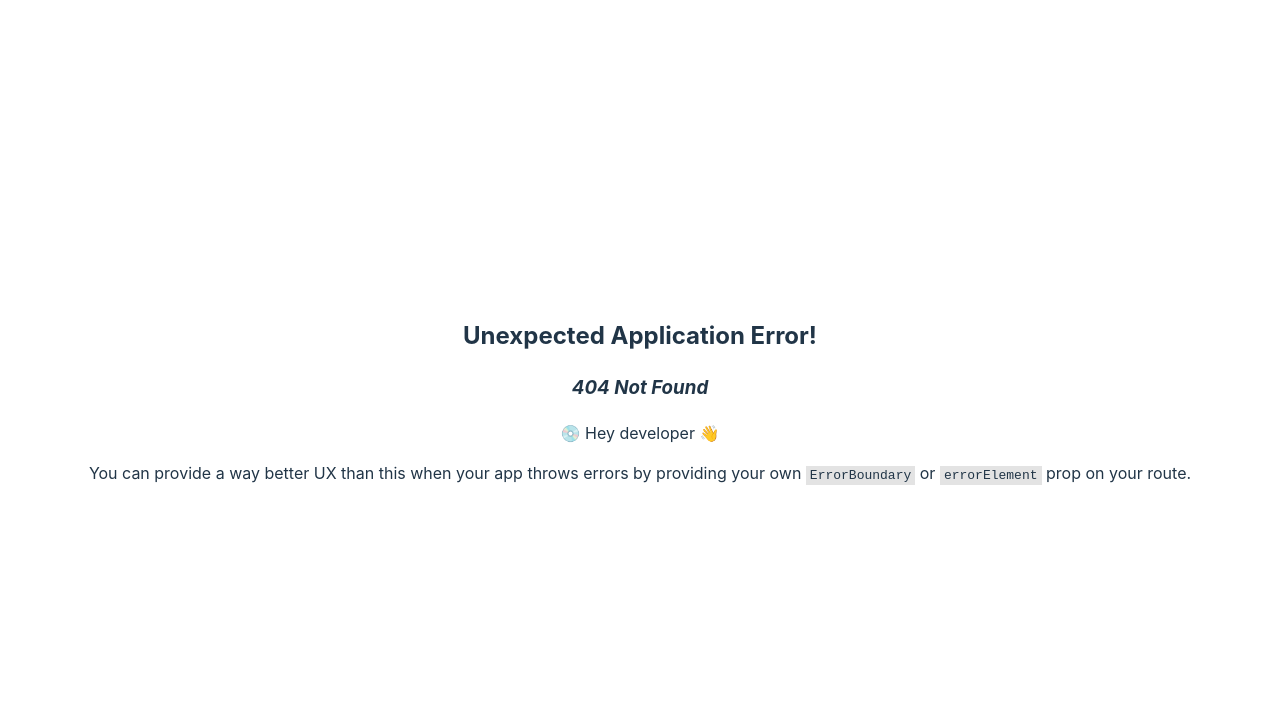
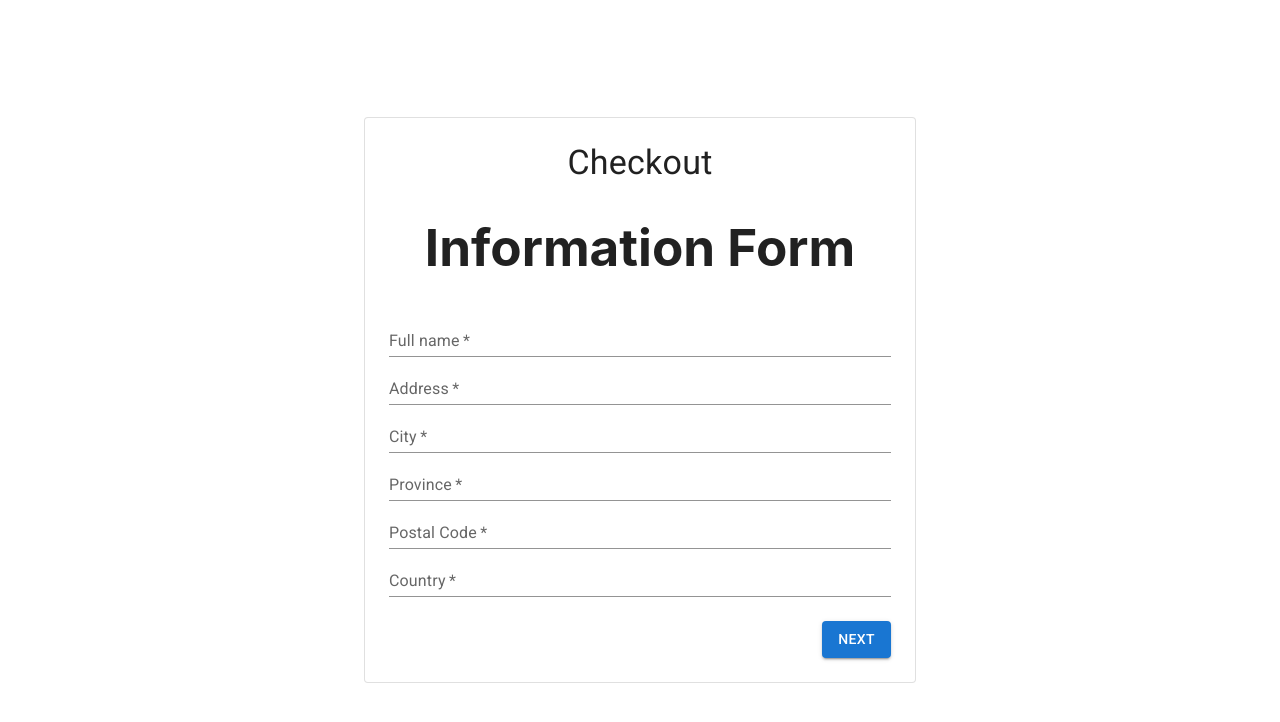
Before and after one commit to nicholasnikolov90/Flight-Reservation-System, a React (Vite) app in the folder client/: page /checkout in a window 1280 px wide. Before the commit this address had no page. Shown: the top 722 px of the page. Built offline with nearby package versions, Linux system fonts and the light colour scheme.

Commit message:
Create checkout page

```diff
--- a/client/src/main.tsx
+++ b/client/src/main.tsx
@@ -8,6 +8,7 @@ import { RouterProvider, createBrowserRouter } from "react-router-dom";
 import "./index.css";
 import BrowseFlight from "./views/BrowseFlight";
 import Home from "./views/Home";
+import Checkout from "./views/Payment/Checkout";
 import SeatMap from "./views/SeatMap";
 
 const router = createBrowserRouter([
@@ -23,6 +24,10 @@ const router = createBrowserRouter([
     path: "/seatmap",
     element: <SeatMap />,
   },
+  {
+    path: "/checkout",
+    element: <Checkout />,
+  },
 ]);
 
 ReactDOM.createRoot(document.getElementById("root")!).render(
--- a/client/src/views/BrowseFlight.tsx
+++ b/client/src/views/BrowseFlight.tsx
@@ -75,7 +75,6 @@ export default function BrowseFlight() {
     <ThemeProvider theme={defaultTheme}>
       <main>
         <Container sx={{ py: 8 }} maxWidth="md">
-          {/* End hero unit */}
           <Grid container spacing={4}>
             {FLIGHT_SAMPLE.map((flight) => (
               <Grid item key={flight.id} xs={12} sm={6} md={4}>
@@ -89,7 +88,6 @@ export default function BrowseFlight() {
                   <CardMedia
                     component="div"
                     sx={{
-                      // 16:9
                       pt: "56.25%",
                     }}
                     image="https://source.unsplash.com/random?wallpapers"
@@ -107,7 +105,6 @@ export default function BrowseFlight() {
                   </CardContent>
                   <CardActions>
                     <Button size="small">View</Button>
-                    {/* <Button size="small">Edit</Button> */}
                   </CardActions>
                 </Card>
               </Grid>
--- a/client/src/views/Home.tsx
+++ b/client/src/views/Home.tsx
@@ -23,6 +23,7 @@ const Home = () => {
       <h1>Home</h1>
       <Button onClick={() => navigate("/browseflight")}> Get started! </Button>
       <Button onClick={() => navigate("/seatmap")}> Seat map </Button>
+      <Button onClick={() => navigate("/checkout")}> Checkout </Button>
     </div>
   );
 };
--- /dev/null
+++ b/client/src/views/Payment/Checkout.tsx
@@ -0,0 +1,138 @@
+import Box from "@mui/material/Box";
+import Button from "@mui/material/Button";
+import Container from "@mui/material/Container";
+import Paper from "@mui/material/Paper";
+import Typography from "@mui/material/Typography";
+import React, { useState } from "react";
+import InformationForm from "./InformationForm";
+import PaymentForm from "./PaymentForm";
+import ReviewOrder from "./ReviewOrder";
+
+const STEPS = ["Information details", "Payment details", "Review your order"];
+
+export type Information = {
+  name: string;
+  address: string;
+  city: string;
+  province: string;
+  postalcode: string;
+  country: string;
+};
+
+export type Card = {
+  name: string;
+  number: string;
+  expDate: string;
+  cvv: string;
+};
+
+export default function Checkout() {
+  const [activeStep, setActiveStep] = useState(0);
+  const [information, setInformation] = useState<Information>({
+    name: "",
+    address: "",
+    city: "",
+    province: "",
+    postalcode: "",
+    country: "",
+  });
+  const [card, setCard] = useState<Card>({
+    name: "",
+    number: "",
+    expDate: "",
+    cvv: "",
+  });
+
+  function getStepContent(step: number) {
+    switch (step) {
+      case 0:
+        return (
+          <InformationForm
+            information={information}
+            setInformation={setInformation}
+          />
+        );
+      case 1:
+        return <PaymentForm card={card} setCard={setCard} />;
+      case 2:
+        return <ReviewOrder />;
+      default:
+        throw new Error("Unknown step");
+    }
+  }
+
+  const handleNext = () => {
+    setActiveStep(activeStep + 1);
+  };
+
+  const handleBack = () => {
+    setActiveStep(activeStep - 1);
+  };
+
+  const handleSubmit = () => {
+    setActiveStep(activeStep + 1);
+    // TODO: Implement send email
+  };
+
+  return (
+    <>
+      <Container component="main" maxWidth="sm" sx={{ mb: 4 }}>
+        <Paper
+          variant="outlined"
+          sx={{ my: { xs: 3, md: 6 }, p: { xs: 2, md: 3 } }}
+        >
+          <Typography component="h1" variant="h4" align="center">
+            Checkout
+          </Typography>
+          {activeStep === STEPS.length ? (
+            <React.Fragment>
+              <Typography variant="h5" gutterBottom>
+                Thank you for your order.
+              </Typography>
+              <Typography variant="subtitle1">
+                Your order number is #2001539. We have emailed your order
+                confirmation, and will send you an update when your order has
+                shipped.
+              </Typography>
+            </React.Fragment>
+          ) : (
+            <React.Fragment>
+              {getStepContent(activeStep)}
+              <Box sx={{ display: "flex", justifyContent: "flex-end" }}>
+                {activeStep !== 0 && (
+                  <Button onClick={handleBack} sx={{ mt: 3, ml: 1 }}>
+                    Back
+                  </Button>
+                )}
+                {activeStep === STEPS.length - 1 ? (
+                  <Button
+                    variant="contained"
+                    onClick={handleNext}
+                    sx={{ mt: 3, ml: 1 }}
+                  >
+                    Place order
+                  </Button>
+                ) : (
+                  <Button
+                    variant="contained"
+                    onClick={handleSubmit}
+                    sx={{ mt: 3, ml: 1 }}
+                  >
+                    Next
+                  </Button>
+                )}
+                {/* <Button
+                  variant="contained"
+                  onClick={handleNext}
+                  sx={{ mt: 3, ml: 1 }}
+                >
+                  {activeStep === STEPS.length - 1 ? "Place order" : "Next"}
+                </Button> */}
+              </Box>
+            </React.Fragment>
+          )}
+        </Paper>
+      </Container>
+    </>
+  );
+}
--- /dev/null
+++ b/client/src/views/Payment/InformationForm.tsx
@@ -0,0 +1,91 @@
+import TextField from "@mui/material/TextField";
+import { useEffect } from "react";
+import { Information } from "./Checkout";
+
+type InformationFormProps = {
+  information: Information;
+  setInformation: React.Dispatch<React.SetStateAction<Information>>;
+};
+
+const InformationForm = ({
+  information,
+  setInformation,
+}: InformationFormProps) => {
+  useEffect(() => {
+    console.log(information);
+  }, [information]);
+
+  return (
+    <div>
+      <h1>Information Form</h1>
+      <TextField
+        required
+        value={information.name}
+        onChange={(e) => {
+          setInformation({ ...information, name: e.target.value });
+        }}
+        id="name"
+        label="Full name"
+        fullWidth
+        variant="standard"
+      />
+      <TextField
+        required
+        value={information.address}
+        onChange={(e) => {
+          setInformation({ ...information, address: e.target.value });
+        }}
+        id="address"
+        label="Address"
+        fullWidth
+        variant="standard"
+      />
+      <TextField
+        required
+        value={information.city}
+        onChange={(e) => {
+          setInformation({ ...information, city: e.target.value });
+        }}
+        id="city"
+        label="City"
+        fullWidth
+        variant="standard"
+      />
+      <TextField
+        required
+        value={information.province}
+        onChange={(e) => {
+          setInformation({ ...information, province: e.target.value });
+        }}
+        id="province"
+        label="Province"
+        fullWidth
+        variant="standard"
+      />
+      <TextField
+        required
+        value={information.postalcode}
+        onChange={(e) => {
+          setInformation({ ...information, postalcode: e.target.value });
+        }}
+        id="postalcode"
+        label="Postal Code"
+        fullWidth
+        variant="standard"
+      />
+      <TextField
+        required
+        value={information.country}
+        onChange={(e) => {
+          setInformation({ ...information, country: e.target.value });
+        }}
+        id="country"
+        label="Country"
+        fullWidth
+        variant="standard"
+      />
+    </div>
+  );
+};
+
+export default InformationForm;
--- /dev/null
+++ b/client/src/views/Payment/PaymentForm.tsx
@@ -0,0 +1,69 @@
+import TextField from "@mui/material/TextField";
+import { useEffect } from "react";
+import { Card } from "./Checkout";
+
+type PaymentFormProps = {
+  card: Card;
+  setCard: React.Dispatch<React.SetStateAction<Card>>;
+};
+
+const PaymentForm = ({ card, setCard }: PaymentFormProps) => {
+  useEffect(() => {
+    console.log(card);
+  }, [card]);
+  return (
+    <div>
+      <h1>Payment Form</h1>
+      <TextField
+        required
+        value={card.name}
+        onChange={(e) => {
+          setCard({ ...card, name: e.target.value });
+        }}
+        id="cardName"
+        label="Name on card"
+        fullWidth
+        autoComplete="cc-name"
+        variant="standard"
+      />
+      <TextField
+        required
+        value={card.number}
+        onChange={(e) => {
+          setCard({ ...card, number: e.target.value });
+        }}
+        id="cardNumber"
+        label="Card number"
+        fullWidth
+        autoComplete="cc-number"
+        variant="standard"
+      />
+      <TextField
+        required
+        value={card.expDate}
+        onChange={(e) => {
+          setCard({ ...card, expDate: e.target.value });
+        }}
+        id="expDate"
+        label="Expiry date"
+        fullWidth
+        autoComplete="cc-exp"
+        variant="standard"
+      />
+      <TextField
+        required
+        value={card.cvv}
+        onChange={(e) => {
+          setCard({ ...card, cvv: e.target.value });
+        }}
+        id="cvv"
+        label="CVV"
+        fullWidth
+        autoComplete="cc-csc"
+        variant="standard"
+      />
+    </div>
+  );
+};
+
+export default PaymentForm;
--- /dev/null
+++ b/client/src/views/Payment/ReviewOrder.tsx
@@ -0,0 +1,38 @@
+import { List, ListItem, ListItemText, Typography } from "@mui/material";
+
+const payments = [
+  {
+    id: "0123890",
+    detail: "YYC - YVR",
+    cost: 100,
+  },
+  {
+    id: "0123890",
+    detail: "YYC - YVR",
+    cost: 100,
+  },
+  {
+    id: "0123890",
+    detail: "YYC - YVR",
+    cost: 100,
+  },
+  {
+    id: "0123890",
+    detail: "YYC - YVR",
+    cost: 100,
+  },
+];
+
+const ReviewOrder = () => {
+  return (
+    <List disablePadding>
+      {payments.map((payment) => (
+        <ListItem key={payment.id} sx={{ py: 1, px: 0 }}>
+          <ListItemText primary={payment.id} secondary={payment.detail} />
+          <Typography>${payment.cost}</Typography>
+        </ListItem>
+      ))}
+    </List>
+  );
+};
+export default ReviewOrder;
```
